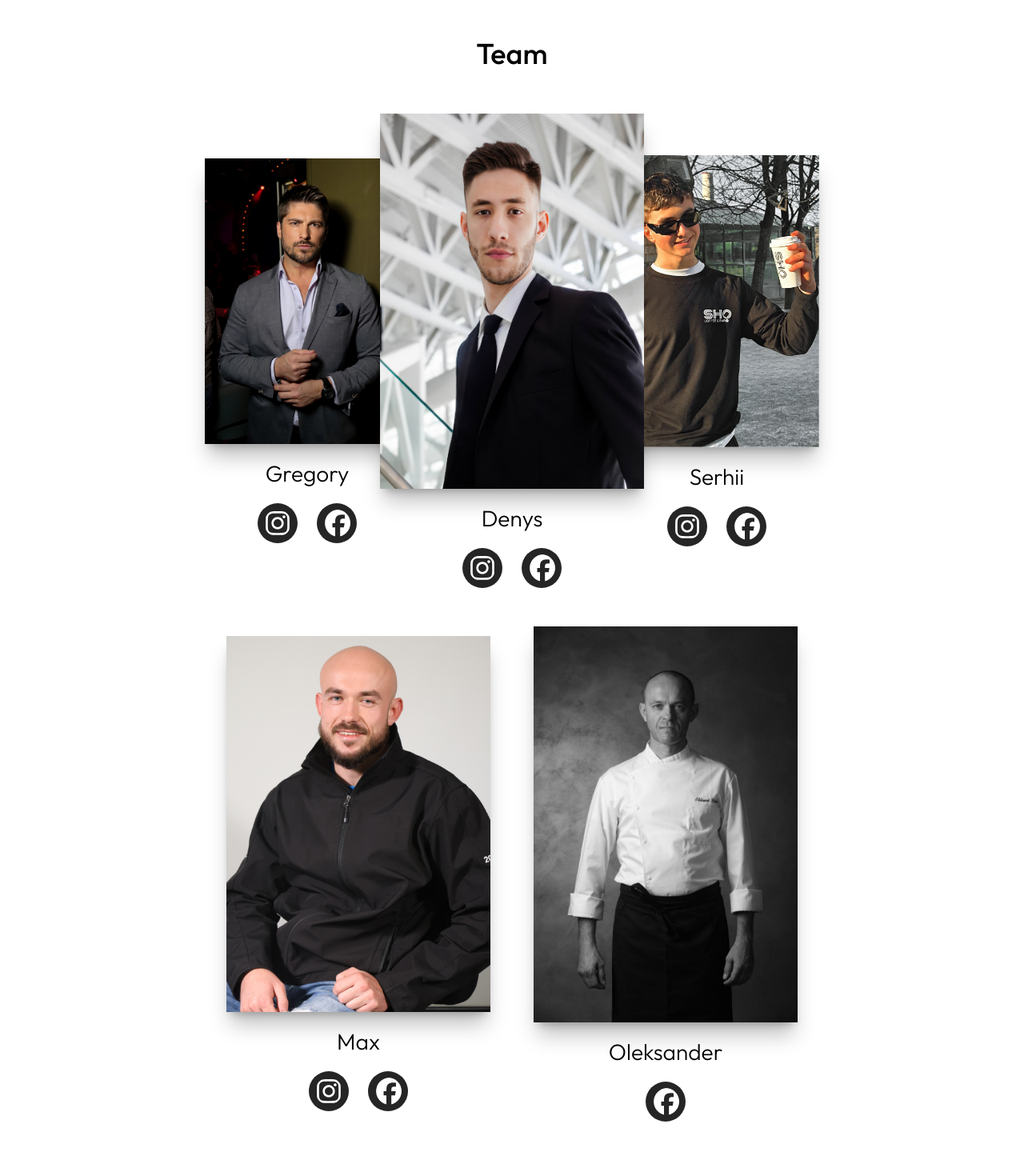
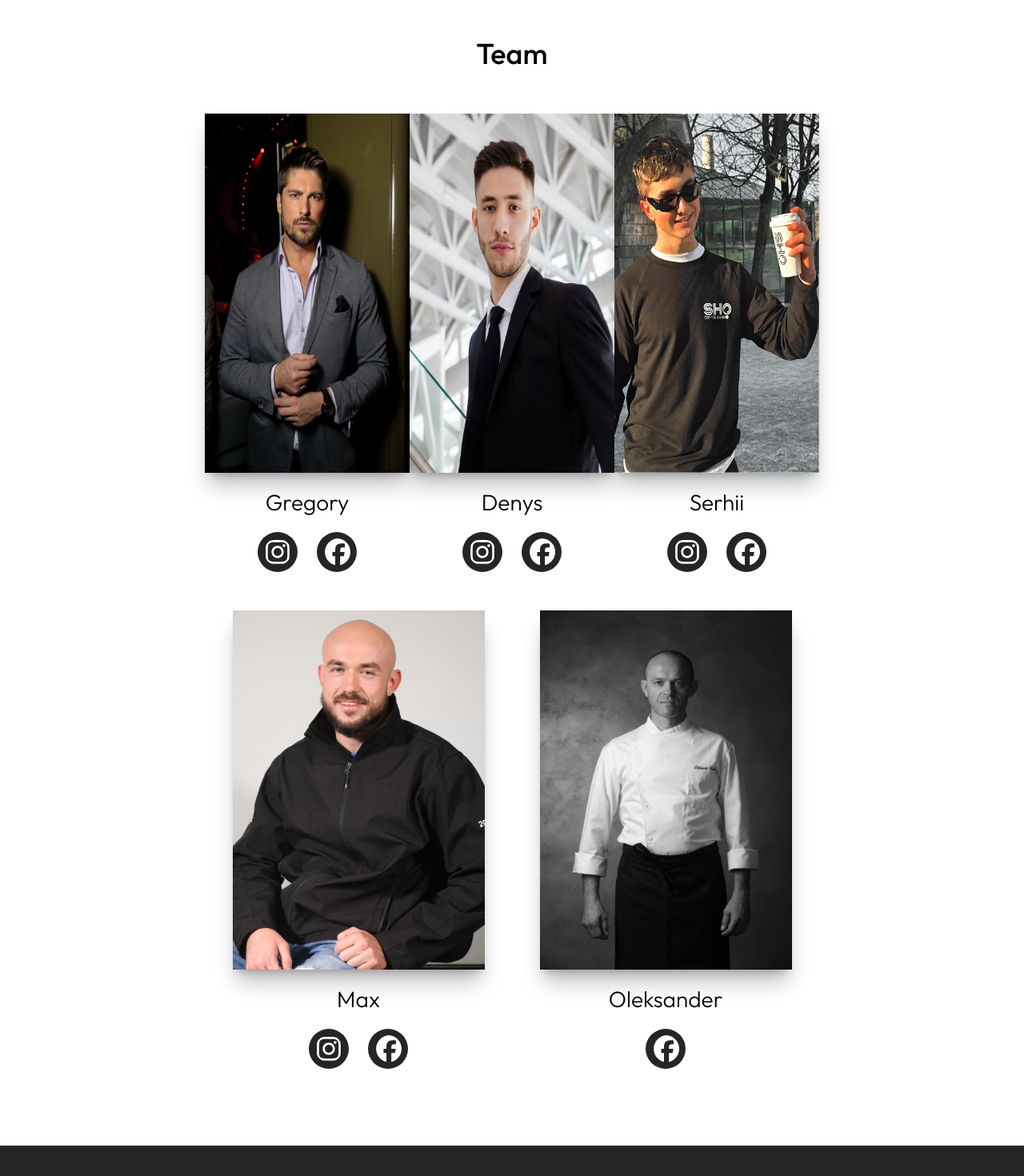
Before and after one commit to shocoffeebar/shocoffeebar, a Next.js app: page /about in a window 1280 px wide. Shown: the part 1690-3160 px from the top of the page at 80% size. Built offline with nearby package versions, Linux system fonts and the light colour scheme.

Commit message:
About section changes (image spacing and such)

```diff
--- a/app/about/page.tsx
+++ b/app/about/page.tsx
@@ -1,3 +1,4 @@
+/* eslint-disable @next/next/no-img-element */
 'use client';
 
 import Image from 'next/image';
@@ -74,26 +75,22 @@ export default function About() {
           to experience SHO Coffee & Bar with us. Thank you
         </p>
       </div>
-      <div className="grid grid-cols-2 md:grid-cols-6 bg-white text-black items-center md:px-64 py-12 md:py-24 md:gap-y-12 gap-y-8">
+      <div className="grid grid-cols-2 md:grid-cols-6 bg-white text-black items-center lg:px-64 py-12 md:py-24 md:gap-y-12 gap-y-8">
         <h1 className="col-span-2 md:col-span-6 text-center text-[20px] md:text-[36px] font-[500]">
           Team
         </h1>
         <div className="flex flex-col items-center justify-center gap-y-4 col-span-1 md:col-span-2 md:col-start-1">
           <div className="flex justify-start">
-            <Image
+            <img
               src="/hryhoriia.jpg"
               alt="John Doe"
-              width={330}
-              height={500}
-              className="shadow-xl shadow-black/25 hidden md:flex"
+              className="shadow-xl shadow-black/25 hidden md:flex w-[315px] h-[449px]"
             />
 
-            <Image
+            <img
               src="/hryhoriia.jpg"
               alt="John Doe"
-              width={192}
-              height={300}
-              className="shadow-xl shadow-black/25 md:hidden flex"
+              className="shadow-xl shadow-black/25 md:hidden flex w-[192px] h-[300px]"
             />
           </div>
           <h2 className="text-[18px] md:text-[28px] font-[300]">Gregory</h2>
@@ -127,23 +124,17 @@ export default function About() {
         </div>
         <div className="flex flex-col items-center justify-center gap-y-4 col-span-1 md:col-span-2 md:col-start-3">
           <div className="flex justify-start">
-            <div className="w-[330px] h-[469px] items-center relative hidden lg:flex">
-              <Image
+            <img
               src="/denys.png"
               alt="John Doe"
-                fill={true}
-                className="shadow-xl shadow-black/25 hidden md:flex"
+              className="shadow-xl shadow-black/25 hidden md:flex w-[315px] h-[449px]"
             />
-            </div>
 
-            <div className="w-[192px] h-[268px] items-center relative lg:hidden flex">
-              <Image
+            <img
               src="/denys.png"
               alt="John Doe"
-                fill={true}
-                className="shadow-xl shadow-black/25"
+              className="shadow-xl shadow-black/25 md:hidden flex w-[192px] h-[300px]"
             />
-            </div>
           </div>
           <h2 className="text-[18px] md:text-[28px] font-[300]">Denys</h2>
           <div className="flex flex-row gap-x-6 text-white">
@@ -175,20 +166,16 @@ export default function About() {
         </div>
         <div className="flex flex-col items-center justify-center col-span-1 md:col-span-2 md:col-start-5  gap-y-4">
           <div className="flex justify-start">
-            <Image
+            <img
               src="/serhii.png"
               alt="John Doe"
-              width={330}
-              height={500}
-              className="shadow-xl shadow-black/25 hidden md:flex"
+              className="shadow-xl shadow-black/25 hidden md:flex w-[315px] h-[449px]"
             />
 
-            <Image
+            <img
               src="/serhii.png"
               alt="John Doe"
-              width={192}
-              height={300}
-              className="shadow-xl shadow-black/25 md:hidden flex"
+              className="shadow-xl shadow-black/25 md:hidden flex w-[192px] h-[300px]"
             />
           </div>
           <h2 className="text-[18px] md:text-[28px] font-[300]">Serhii</h2>
@@ -222,20 +209,16 @@ export default function About() {
         </div>
         <div className="flex flex-col items-center justify-center col-span-1 md:col-start-1 md:col-span-3  gap-y-4">
           <div className="flex justify-start">
-            <Image
+            <img
               src="/max.png"
               alt="John Doe"
-              width={330}
-              height={500}
-              className="shadow-xl shadow-black/25 hidden md:flex"
+              className="shadow-xl shadow-black/25 hidden md:flex w-[315px] h-[449px]"
             />
 
-            <Image
+            <img
               src="/max.png"
               alt="John Doe"
-              width={192}
-              height={300}
-              className="shadow-xl shadow-black/25 md:hidden flex"
+              className="shadow-xl shadow-black/25 md:hidden flex w-[192px] h-[300px]"
             />
           </div>
           <h2 className="text-[18px] md:text-[28px] font-[300]">Max</h2>
@@ -269,20 +252,16 @@ export default function About() {
         </div>
         <div className="flex flex-col items-center justify-center gap-y-4 col-span-2 md:col-span-3 md:col-start-4">
           <div className="flex justify-start">
-            <Image
+            <img
               src="/oleksander.png"
               alt="John Doe"
-              width={330}
-              height={500}
-              className="shadow-xl shadow-black/25 hidden md:flex"
+              className="shadow-xl shadow-black/25 hidden md:flex w-[315px] h-[449px]"
             />
 
-            <Image
+            <img
               src="/oleksander.png"
               alt="John Doe"
-              width={192}
-              height={300}
-              className="shadow-xl shadow-black/25 md:hidden flex"
+              className="shadow-xl shadow-black/25 md:hidden flex w-[192px] h-[300px]"
             />
           </div>
           <h2 className="text-[18px] md:text-[28px] font-[300]">Oleksander</h2>
```
Lines whose indentation alone changed are shown as unchanged.
